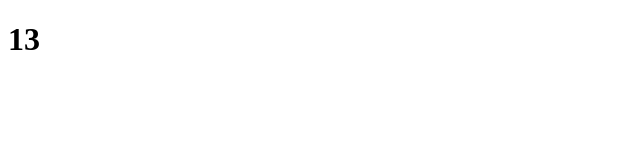
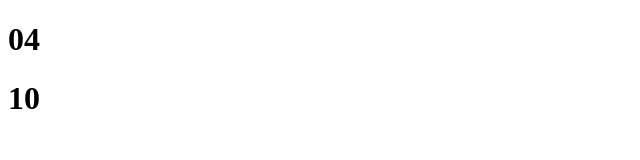
Before and after one commit to elmehdibk/StopWatch, a plain HTML site: page index.html in a window 1280 px wide. Shown: the full height of the page, 0-640 px from the left. Drawn offline with Linux system fonts and the light colour scheme.

Commit message:
create functions for display milli second and second

```diff
--- a/index.html
+++ b/index.html
@@ -7,6 +7,7 @@
     <title>Stop Watch</title>
 </head>
 <body>
-    <h1 id="stop-watch"></h1>
+    <h1 id="S">00</h1>
+    <h1 id="MS">00</h1>
 </body>
 </html>
--- a/js/script.js
+++ b/js/script.js
@@ -1,17 +1,42 @@
-const sw=document.querySelector('#stop-watch')
+const seconds=document.querySelector('#S')
+const mSeconds=document.querySelector('#MS')
 
-const date = new Date()
+// const date = new Date()
 
-let S = date.getSeconds()
-
+let S =0
+let MS=0
 
 
 setInterval(()=>{
-    S+=1
-    if(S>60){
-        S=0
+    //MILLI SECOND
+    MS+=1
+    if(MS>=60){
+        MS=0
     }
-    sw.innerHTML=S;
-  },1000)
+    if(MS>=10){
+        mSeconds.innerHTML=MS
+    }
+    if(MS<10){
+        mSeconds.innerHTML='0'+MS
+    }
 
-// console.log(setS);
+    //SECOND
+    if (MS==0) {
+        S+=1
+        setInterval(()=>{
+                if(S>=60){
+                    S=0
+                }
+
+            },1000)
+            if(S>=10){
+                seconds.innerHTML=S
+            }
+            if(S<10){
+                seconds.innerHTML='0'+S
+            }
+
+    }
+
+    //  mSeconds.innerHTML=MS
+},20)
```
